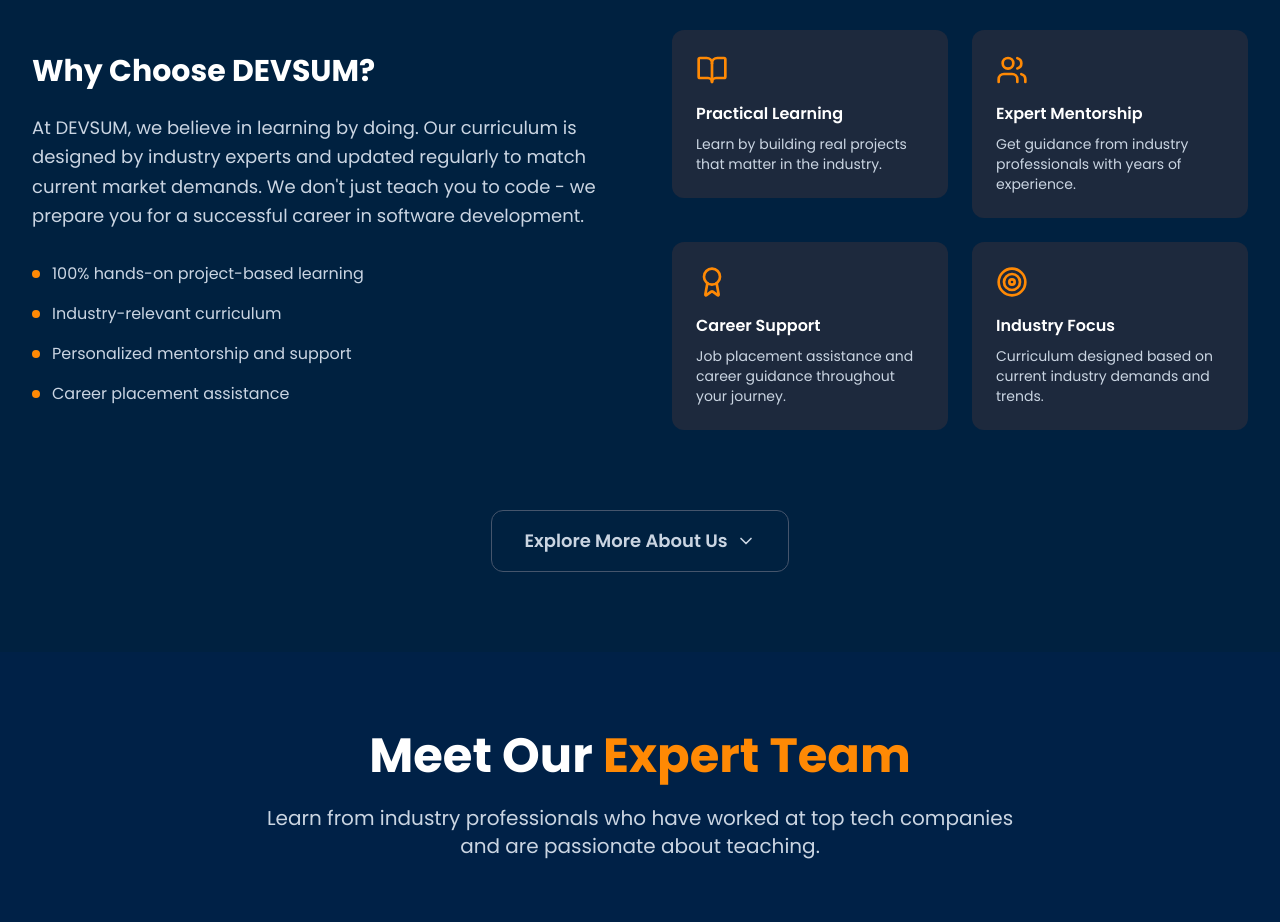
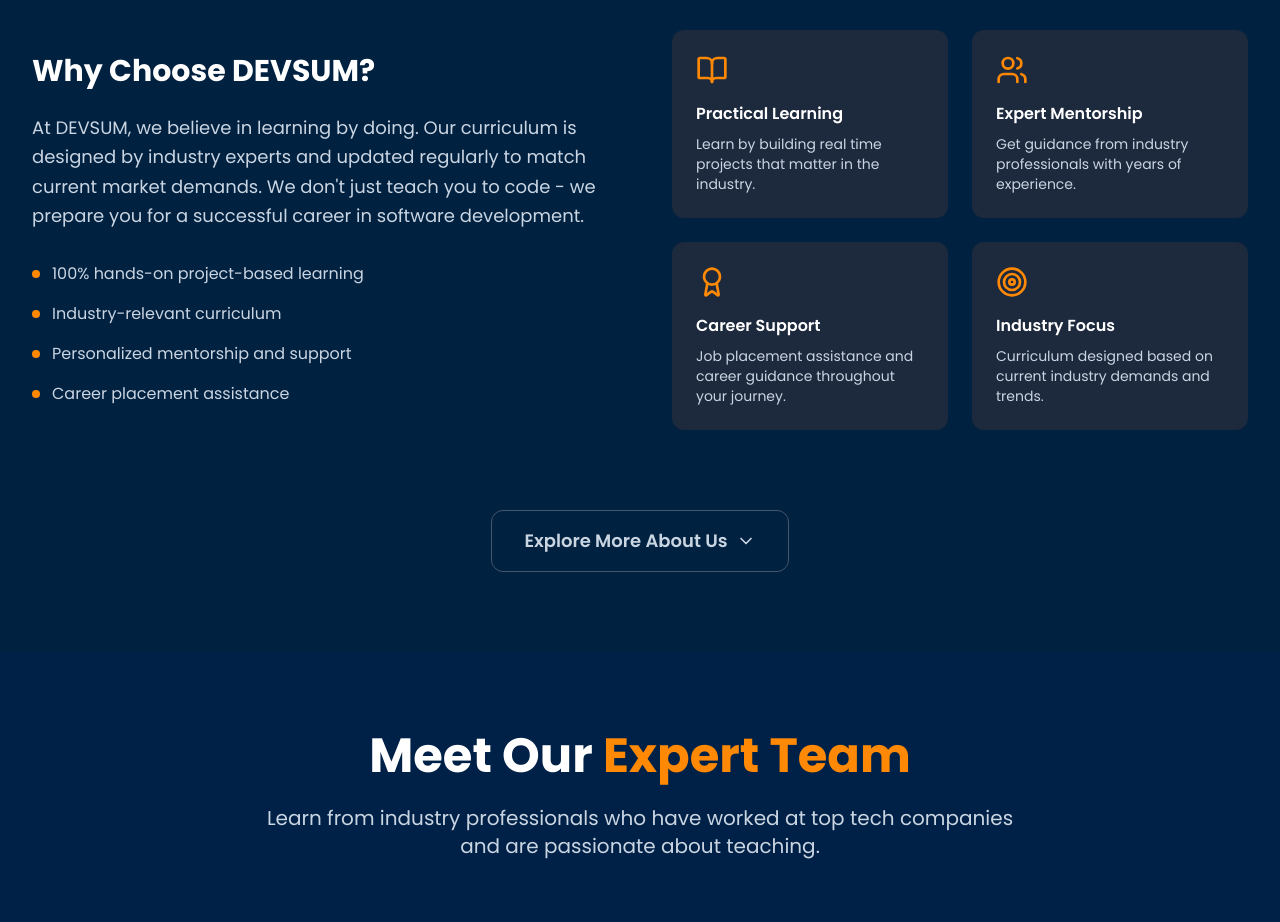
Before and after one commit to attiakhan121/Devsum, a React (Vite) app in the folder devsum/: page / in a window 1280 px wide. Shown: the part 3260-4182 px from the top of the page. Built offline with nearby package versions, Linux system fonts and the light colour scheme; grey boxes are pictures that could not be loaded.

Commit message:
HomePage Updated

```diff
--- a/devsum/src/data/aboutData.jsx
+++ b/devsum/src/data/aboutData.jsx
@@ -5,7 +5,7 @@
   {
     icon: <BookOpen className="text-orange-400" size={32} />,
     title: 'Practical Learning',
-    description: 'Learn by building real projects that matter in the industry.'
+    description: 'Learn by building real time projects that matter in the industry.'
   },
   {
     icon: <Users className="text-orange-400" size={32} />,
```
